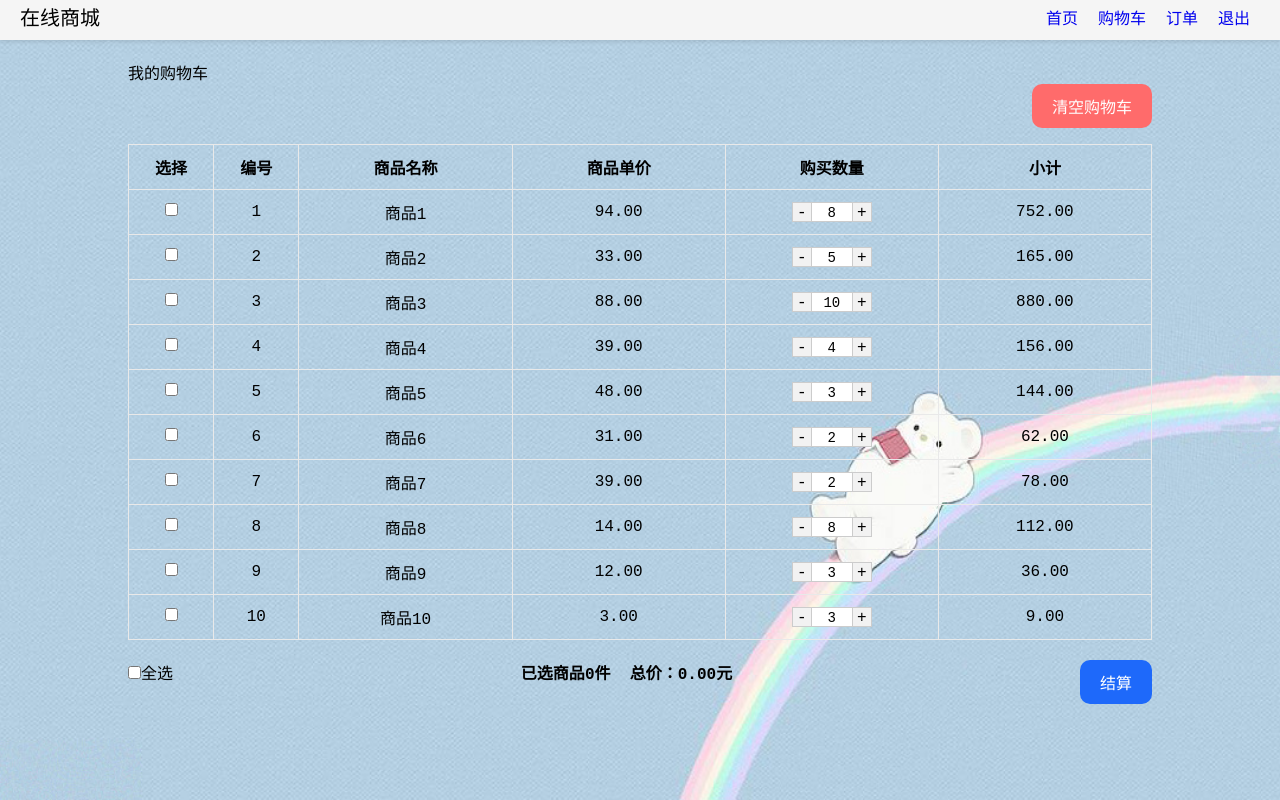
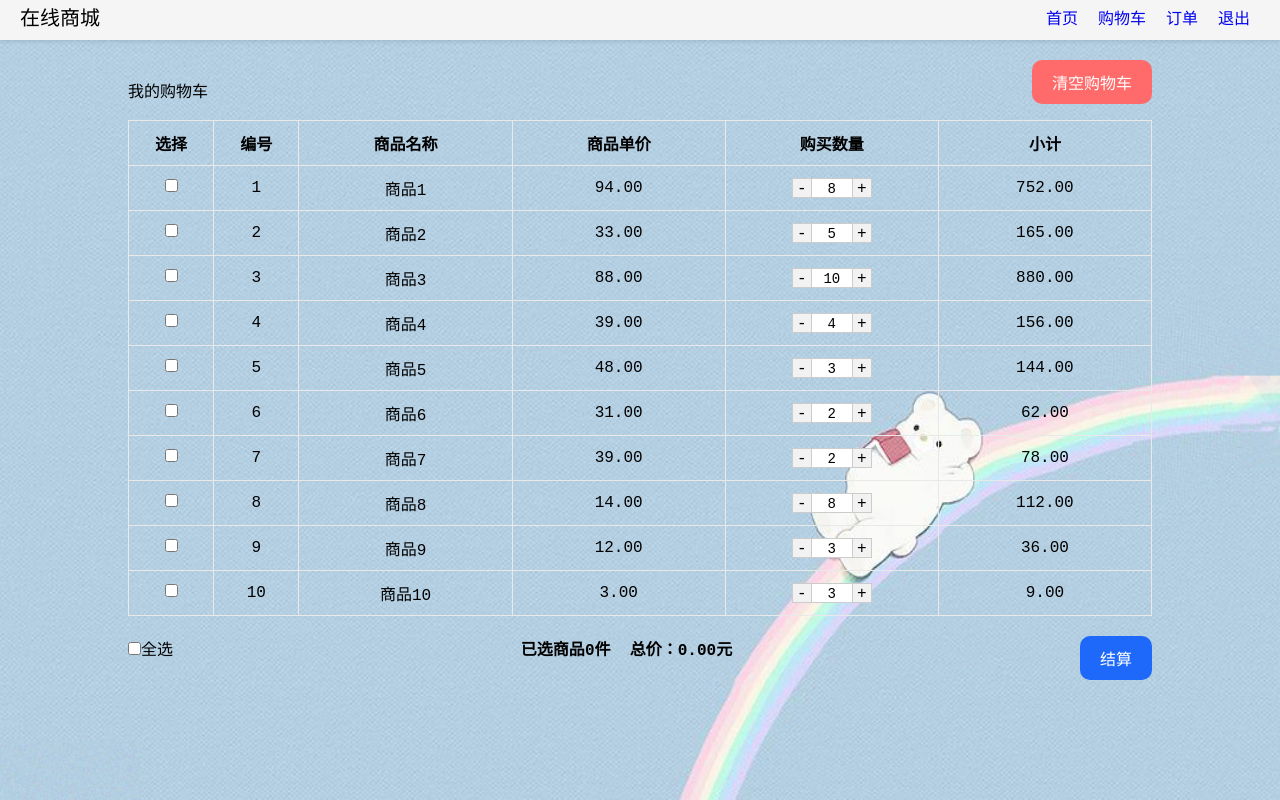
Before and after one commit to 9277dis/zqsvue, a Vue app: page /#/cart in a window 1280 px wide. Built offline with nearby package versions, Linux system fonts and the light colour scheme.

Commit message:
test0001
0001

```diff
--- a/src/views/cart/index.vue
+++ b/src/views/cart/index.vue
@@ -16,6 +16,7 @@ export default {
     }
   }, created() {
     this.creat(10)
+    document.title = '购物车'
   }, methods: {
     creat(x) {
       // 创建x个随机订单
@@ -104,9 +105,11 @@ export default {
 
 <template>
   <div class="cart-container">
-    <div @click="creat(10)" style="cursor: pointer;user-select: none">我的购物车</div>
-    <div class="clear">
-      <button class="btn btn-danger" @click="clean">清空购物车</button>
+    <div class="cart-header">
+      <div class="my-cart" @click="creat(10)" style="cursor: pointer;user-select: none">我的购物车</div>
+      <div class="clear">
+        <button class="btn btn-danger" @click="clean">清空购物车</button>
+      </div>
     </div>
 
     <div>
@@ -155,6 +158,16 @@ export default {
 
 
 <style scoped>
+.cart-header {
+  display: flex;
+  justify-content: space-between;
+}
+
+.my-cart {
+  width: 300px;
+  margin: auto;
+}
+
 .cart-container {
   margin: 20px auto;
   width: 80%;
@@ -199,8 +212,9 @@ td, th {
 
 td:first-child, th:first-child {
   width: 8%;
-  min-width:60px
+  min-width: 60px
 }
+
 td:nth-child(2), th:nth-child(2) {
   width: 8%;
   min-width: 60px;
--- a/src/views/login/index.vue
+++ b/src/views/login/index.vue
@@ -22,10 +22,18 @@ export default {
         alert('用户名或密码错误')
         return false
       }
-
       // 登录成功后跳转到首页
       this.$router.push('/index');
     }
+  },
+  created() {
+    // 页面加载时执行的代码
+    console.log("页面加载时执行的代码");
+    console.log("this", this);
+    console.log("this.$router", this.$router);
+    console.log("this.$route", this.$route);
+    console.log("this.$store", this.$store);
+    document.title = '用户登录'
   },
   data() {
     return {
--- a/src/views/order/index.vue
+++ b/src/views/order/index.vue
@@ -37,6 +37,7 @@ export default {
     }
   }, created() {
     this.creat(10)
+    document.title = '订单列表'
   },
   methods: {
     creat(x) {
@@ -51,6 +52,9 @@ export default {
           status: Math.floor(Math.random() * 3) + 1
         })
       }
+    },
+    back() {
+      this.$router.go(-1)
     }
   }
 }
@@ -90,7 +94,7 @@ export default {
         <label for="selectAll">全选</label>
       </div>
       <div class="submit-area">
-        <button class="btn btn-primary">返回</button>
+        <button class="btn btn-primary" @click="back">返回</button>
       </div>
     </div>
   </div>
--- a/src/views/product/detail/index.vue
+++ b/src/views/product/detail/index.vue
@@ -1,6 +1,13 @@
 <script>
 export default {
-  name: "index"
+  name: "index",
+  methods: {
+    goToCart(){
+      this.$router.push('/cart')
+    }
+  },created() {
+    document.title = '商品详情'
+  }
 }
 </script>
 
@@ -28,7 +35,7 @@ export default {
         <img src="https://q1.qlogo.cn/g?b=qq&nk=239277023&s=640" alt="">
       </div>
       <div class="mt20">
-        <button class="btn btn-primary">加入购物车</button>
+        <button class="btn btn-primary" @click="goToCart">加入购物车</button>
         <router-link to="/index">
           <button class="btn btn-warning ml6">返回上一页</button>
         </router-link>
@@ -53,7 +60,9 @@ export default {
   color: var(--primary-color);
   font-weight: bold;
 }
-
+:root{
+  --img:"https://q1.qlogo.cn/g?b=qq&nk=239277023&s=640";
+}
 .price-num {
   font-size: 1.8rem;
 }
--- a/src/views/product/index.vue
+++ b/src/views/product/index.vue
@@ -9,6 +9,9 @@ export default {
     toDetail() {
       this.$router.push('/detail')
     }
+  },
+  created() {
+    document.title = '首页'
   }
 }
 </script>
--- a/src/views/regist/index.vue
+++ b/src/views/regist/index.vue
@@ -6,8 +6,10 @@ export default {
   components: {navbar},
   methods: {
     doRegist() {
-      this.$router.push("/")
+      this.$router.push("/")// 注册成功后跳转到首页
     }
+  },created() {
+    document.title = '用户注册'// 修改网页标题
   }
 }
 </script>
```
